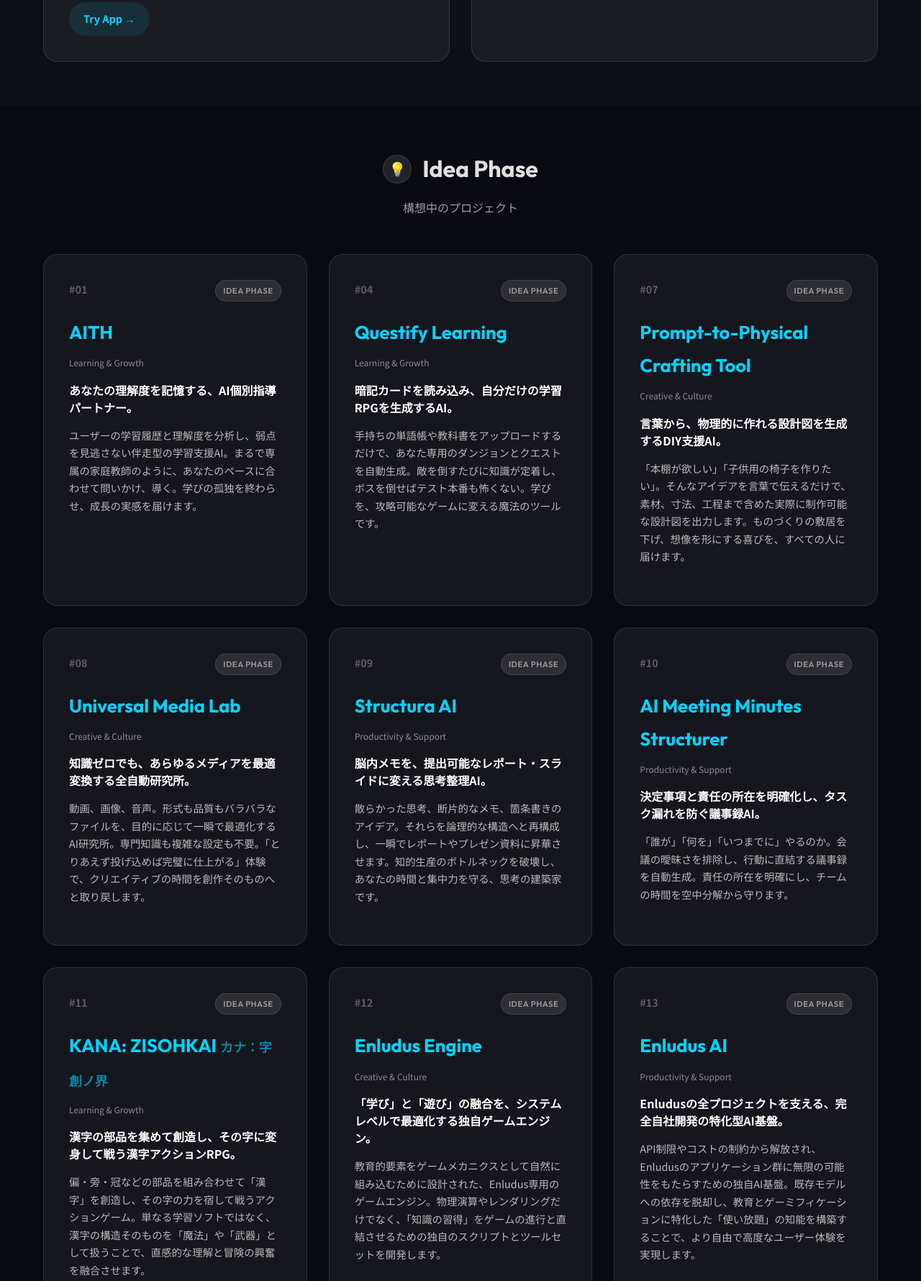
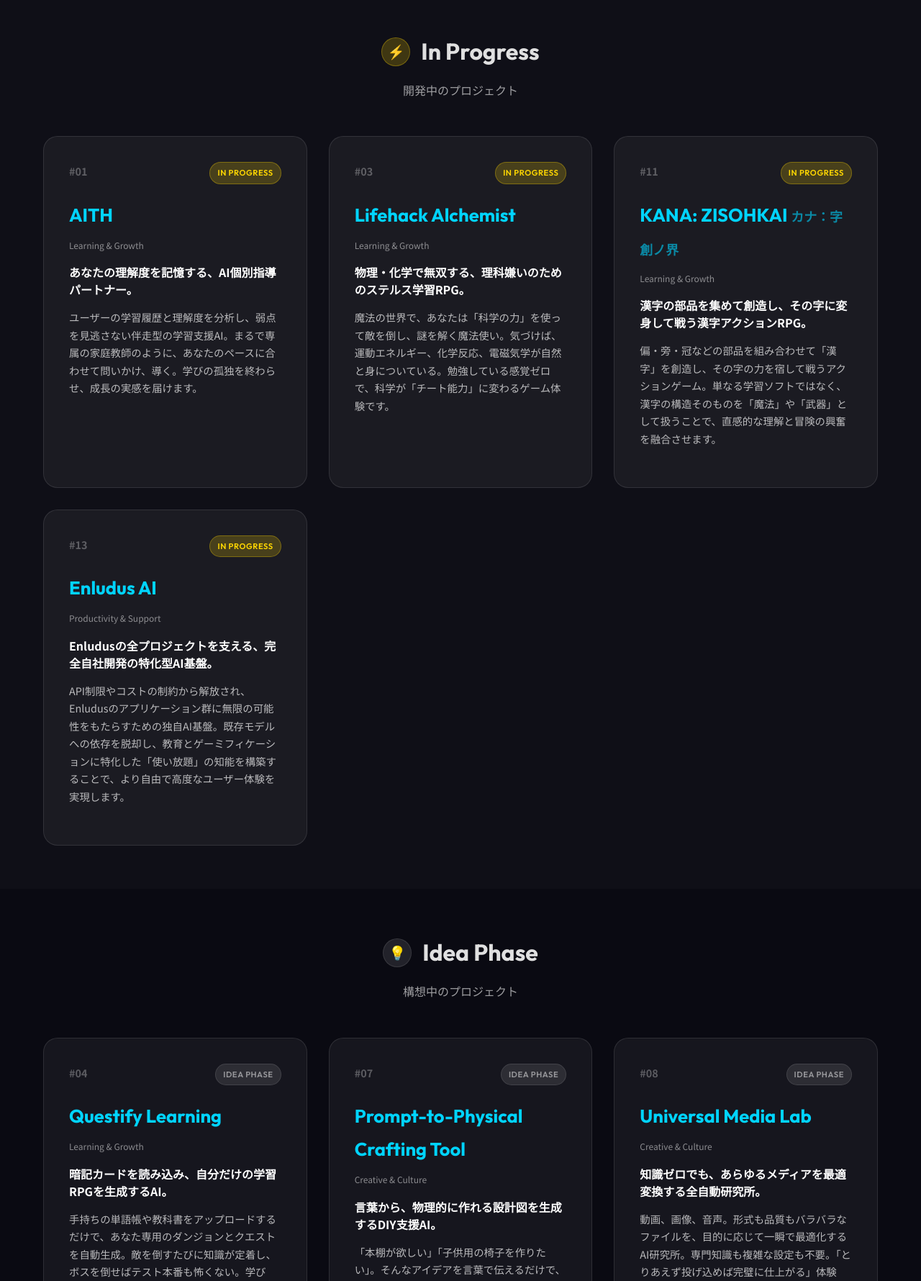
Before and after one commit to naki0227/enludus, a website built with Vite: page projects.html in a window 1280 px wide. Shown: the part 1777-3557 px from the top of the page at 72% size. Built offline with nearby package versions, Linux system fonts and the light colour scheme.

Commit message:
Update: プロジェクトステータス変更 - AITH/KANA/EnludusAI→In Progress, Mirutabi→Available

```diff
--- a/projects.html
+++ b/projects.html
@@ -293,6 +293,21 @@
                     <a href="https://apps.apple.com/jp/app/studyreel/id6756177589" target="_blank"
                         class="project-link">Download on App Store →</a>
                 </article>
+
+                <!-- Mirutabi -->
+                <article class="project-detail-card">
+                    <div class="card-header">
+                        <span class="project-number">#05</span>
+                        <span class="status-badge completed">Pre-Open</span>
+                    </div>
+                    <h3>Mirutabi</h3>
+                    <span class="category-tag">Creative & Culture</span>
+                    <p class="one-liner">ルート共有と信頼で紡ぐ、旅の体験アーカイブSNS。</p>
+                    <p class="description">
+                        旅のルートと体験を共有し、信頼スコアで質の高い情報を届ける旅行SNS。単なる写真投稿ではなく、「この道を辿れば、同じ感動に出会える」という文化の継承を目指します。旅人同士が支え合い、世界の物語をつなぐプラットフォームです。
+                    </p>
+                    <a href="https://mirutabi.vercel.app" target="_blank" class="project-link">Try App →</a>
+                </article>
             </div>
         </section>
 
@@ -306,19 +321,18 @@
                 <p>開発中のプロジェクト</p>
             </div>
             <div class="project-detail-grid">
-                <!-- Mirutabi -->
+                <!-- AITH -->
                 <article class="project-detail-card">
                     <div class="card-header">
-                        <span class="project-number">#05</span>
-                        <span class="status-badge wip">Pre-Open</span>
+                        <span class="project-number">#01</span>
+                        <span class="status-badge wip">In Progress</span>
                     </div>
-                    <h3>Mirutabi</h3>
-                    <span class="category-tag">Creative & Culture</span>
-                    <p class="one-liner">ルート共有と信頼で紡ぐ、旅の体験アーカイブSNS。</p>
+                    <h3>AITH</h3>
+                    <span class="category-tag">Learning & Growth</span>
+                    <p class="one-liner">あなたの理解度を記憶する、AI個別指導パートナー。</p>
                     <p class="description">
-                        旅のルートと体験を共有し、信頼スコアで質の高い情報を届ける旅行SNS。単なる写真投稿ではなく、「この道を辿れば、同じ感動に出会える」という文化の継承を目指します。旅人同士が支え合い、世界の物語をつなぐプラットフォームです。
+                        ユーザーの学習履歴と理解度を分析し、弱点を見逃さない伴走型の学習支援AI。まるで専属の家庭教師のように、あなたのペースに合わせて問いかけ、導く。学びの孤独を終わらせ、成長の実感を届けます。
                     </p>
-                    <a href="https://mirutabi.vercel.app" target="_blank" class="project-link">Try App →</a>
                 </article>
 
                 <!-- Lifehack Alchemist -->
@@ -334,6 +348,34 @@
                         魔法の世界で、あなたは「科学の力」を使って敵を倒し、謎を解く魔法使い。気づけば、運動エネルギー、化学反応、電磁気学が自然と身についている。勉強している感覚ゼロで、科学が「チート能力」に変わるゲーム体験です。
                     </p>
                 </article>
+
+                <!-- KANA: ZISOHKAI -->
+                <article class="project-detail-card">
+                    <div class="card-header">
+                        <span class="project-number">#11</span>
+                        <span class="status-badge wip">In Progress</span>
+                    </div>
+                    <h3>KANA: ZISOHKAI <small style="opacity: 0.6; font-size: 0.7em;">カナ：字創ノ界</small></h3>
+                    <span class="category-tag">Learning & Growth</span>
+                    <p class="one-liner">漢字の部品を集めて創造し、その字に変身して戦う漢字アクションRPG。</p>
+                    <p class="description">
+                        偏・旁・冠などの部品を組み合わせて「漢字」を創造し、その字の力を宿して戦うアクションゲーム。単なる学習ソフトではなく、漢字の構造そのものを「魔法」や「武器」として扱うことで、直感的な理解と冒険の興奮を融合させます。
+                    </p>
+                </article>
+
+                <!-- Enludus AI -->
+                <article class="project-detail-card">
+                    <div class="card-header">
+                        <span class="project-number">#13</span>
+                        <span class="status-badge wip">In Progress</span>
+                    </div>
+                    <h3>Enludus AI</h3>
+                    <span class="category-tag">Productivity & Support</span>
+                    <p class="one-liner">Enludusの全プロジェクトを支える、完全自社開発の特化型AI基盤。</p>
+                    <p class="description">
+                        API制限やコストの制約から解放され、Enludusのアプリケーション群に無限の可能性をもたらすための独自AI基盤。既存モデルへの依存を脱却し、教育とゲーミフィケーションに特化した「使い放題」の知能を構築することで、より自由で高度なユーザー体験を実現します。
+                    </p>
+                </article>
             </div>
         </section>
 
@@ -347,20 +389,6 @@
                 <p>構想中のプロジェクト</p>
             </div>
             <div class="project-detail-grid">
-                <!-- AITH -->
-                <article class="project-detail-card">
-                    <div class="card-header">
-                        <span class="project-number">#01</span>
-                        <span class="status-badge idea">Idea Phase</span>
-                    </div>
-                    <h3>AITH</h3>
-                    <span class="category-tag">Learning & Growth</span>
-                    <p class="one-liner">あなたの理解度を記憶する、AI個別指導パートナー。</p>
-                    <p class="description">
-                        ユーザーの学習履歴と理解度を分析し、弱点を見逃さない伴走型の学習支援AI。まるで専属の家庭教師のように、あなたのペースに合わせて問いかけ、導く。学びの孤独を終わらせ、成長の実感を届けます。
-                    </p>
-                </article>
-
                 <!-- Questify Learning -->
                 <article class="project-detail-card">
                     <div class="card-header">
@@ -431,20 +459,6 @@
                     </p>
                 </article>
 
-                <!-- KANA: ZISOHKAI -->
-                <article class="project-detail-card">
-                    <div class="card-header">
-                        <span class="project-number">#11</span>
-                        <span class="status-badge idea">Idea Phase</span>
-                    </div>
-                    <h3>KANA: ZISOHKAI <small style="opacity: 0.6; font-size: 0.7em;">カナ：字創ノ界</small></h3>
-                    <span class="category-tag">Learning & Growth</span>
-                    <p class="one-liner">漢字の部品を集めて創造し、その字に変身して戦う漢字アクションRPG。</p>
-                    <p class="description">
-                        偏・旁・冠などの部品を組み合わせて「漢字」を創造し、その字の力を宿して戦うアクションゲーム。単なる学習ソフトではなく、漢字の構造そのものを「魔法」や「武器」として扱うことで、直感的な理解と冒険の興奮を融合させます。
-                    </p>
-                </article>
-
                 <!-- Enludus Engine -->
                 <article class="project-detail-card">
                     <div class="card-header">
@@ -458,20 +472,6 @@
                         教育的要素をゲームメカニクスとして自然に組み込むために設計された、Enludus専用のゲームエンジン。物理演算やレンダリングだけでなく、「知識の習得」をゲームの進行と直結させるための独自のスクリプトとツールセットを開発します。
                     </p>
                 </article>
-
-                <!-- Enludus AI -->
-                <article class="project-detail-card">
-                    <div class="card-header">
-                        <span class="project-number">#13</span>
-                        <span class="status-badge idea">Idea Phase</span>
-                    </div>
-                    <h3>Enludus AI</h3>
-                    <span class="category-tag">Productivity & Support</span>
-                    <p class="one-liner">Enludusの全プロジェクトを支える、完全自社開発の特化型AI基盤。</p>
-                    <p class="description">
-                        API制限やコストの制約から解放され、Enludusのアプリケーション群に無限の可能性をもたらすための独自AI基盤。既存モデルへの依存を脱却し、教育とゲーミフィケーションに特化した「使い放題」の知能を構築することで、より自由で高度なユーザー体験を実現します。
-                    </p>
-                </article>
             </div>
         </section>
 
@@ -483,5 +483,3 @@
 </body>
 
 </html>
-</CodeContent>
-<parameter name="EmptyFile">false
```
Also changed, not shown: index.html (+8 -8 lines).
